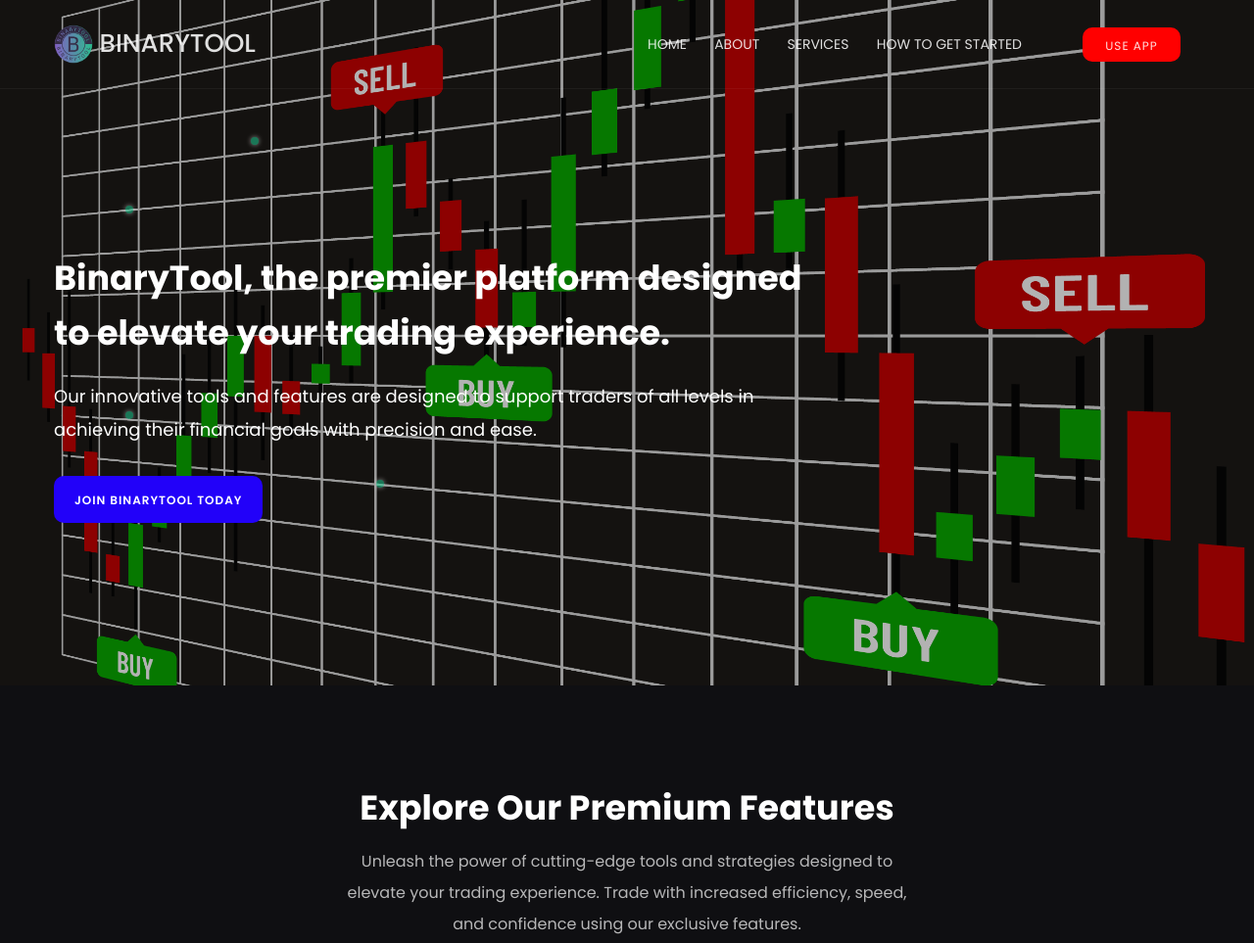
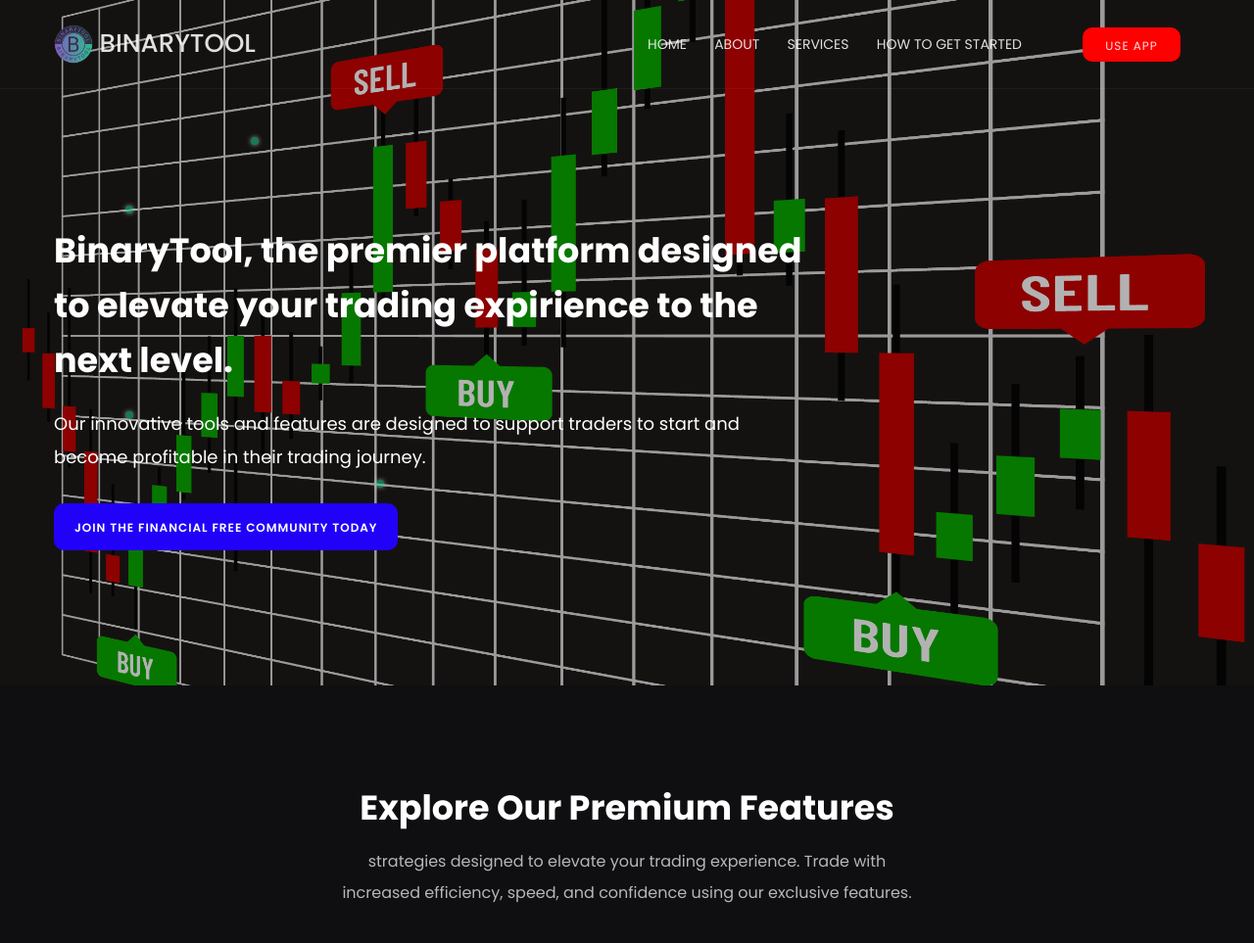
Before and after one commit to scottfx253/scottfx-website, a plain HTML site: page index.html in a window 1280 px wide. Shown: the top 963 px of the page at 98% size. Drawn offline with Linux system fonts and the light colour scheme; files whose address does not match are found by name; a web font is replaced by a local one.

Commit message:
Update index.html

```diff
--- a/index.html
+++ b/index.html
@@ -97,13 +97,13 @@
                     <div class="col-12 col-lg-8 col-md-12">
                         <div class="welcome-content">
                             <h1 class="wow fadeInUp" data-wow-delay="0.2s">
-                                BinaryTool, the premier platform designed to elevate your trading experience.
+                                BinaryTool, the premier platform designed to elevate your trading expirience to the next level.
                             </h1>
                             <p class="wow fadeInUp" data-wow-delay="0.3s">
-                                Our innovative tools and features are designed to support traders of all levels in achieving their financial goals with precision and ease.
+                                Our innovative tools and features are designed to support traders to start and become profitable in their trading journey.
                             </p>
                             <div class="dream-btn-group wow fadeInUp" data-wow-delay="0.4s">
-                                <a href="https://app.binarytool.site/bot" class="btn dream-btn mr-3">Join Binarytool Today</a>
+                                <a href="https://app.binarytool.site/bot" class="btn dream-btn mr-3">Join the financial free community today</a>
                             </div>
                         </div>
                     </div>
@@ -132,7 +132,7 @@
             <div class="section-heading text-center">
                 <h2 class="wow fadeInUp" data-wow-delay="0.3s">Explore Our Premium Features</h2>
                 <p class="wow fadeInUp" data-wow-delay="0.4s">
-                    Unleash the power of cutting-edge tools and strategies designed to elevate your trading experience. Trade with increased efficiency, speed, and confidence using our exclusive features.
+                   strategies designed to elevate your trading experience. Trade with increased efficiency, speed, and confidence using our exclusive features.
                 </p>
             </div>
             <div class="explore__grid">
```
